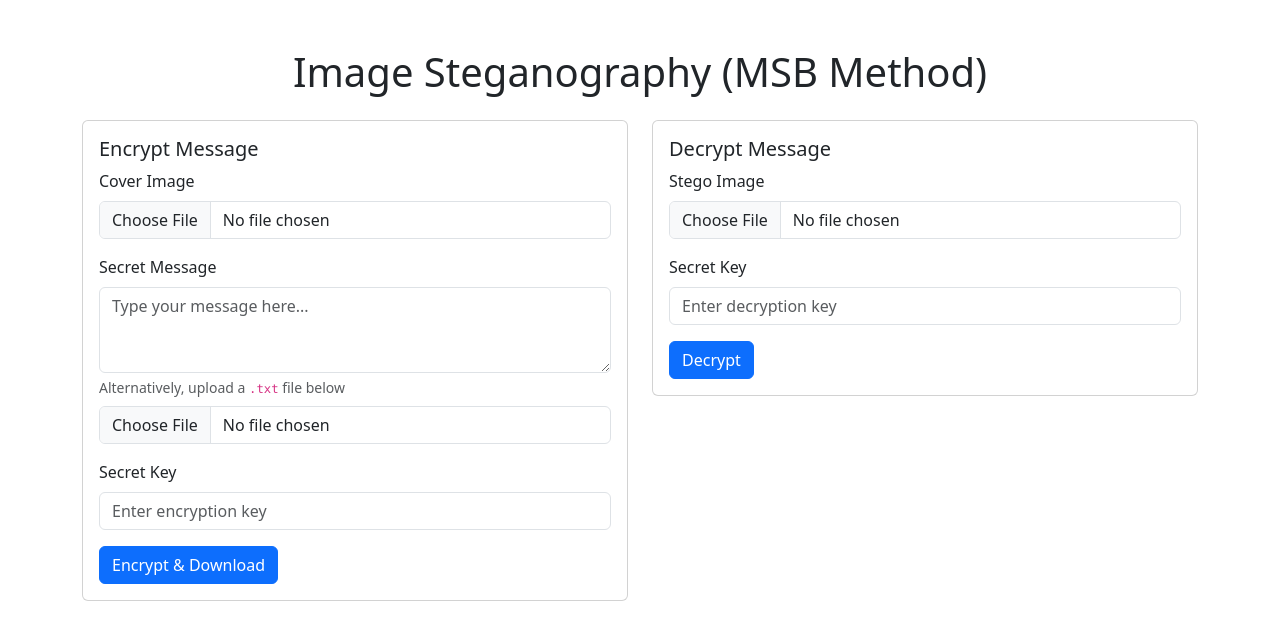
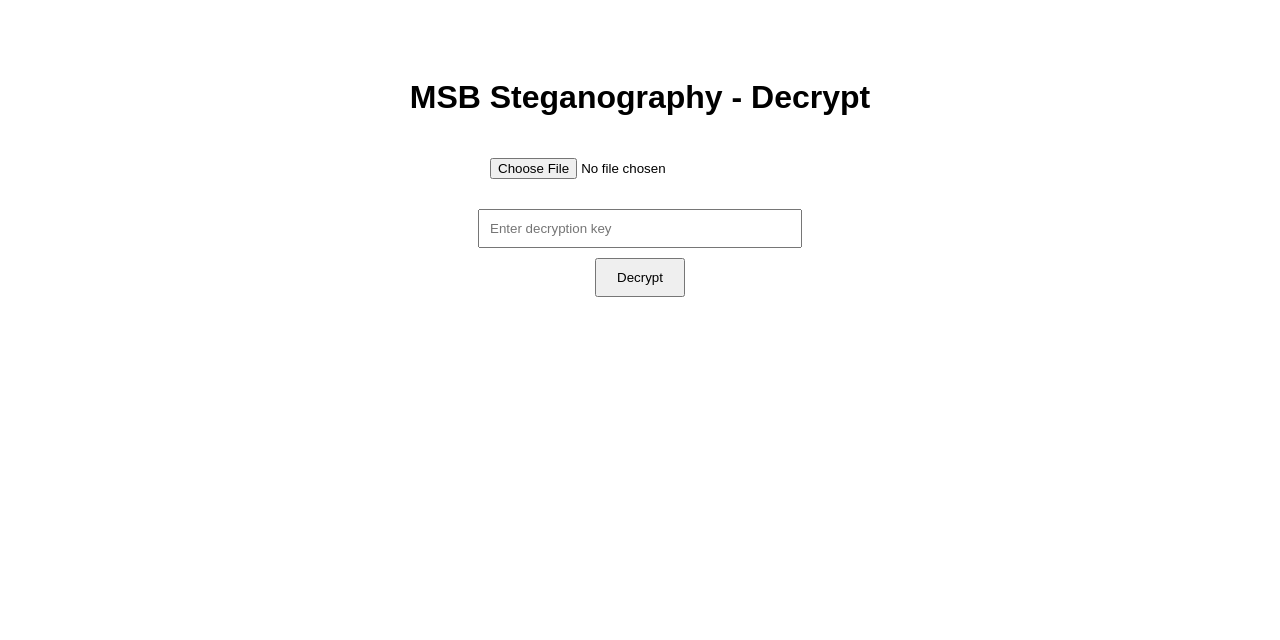
Before and after one commit to Saikiran-Challa/msb_web_stego, a Flask app: page / in a window 1280 px wide. Shown: the top 640 px of the page. Run offline with Flask 3, Linux system fonts and the light colour scheme.

Commit message:
Fixed decryption route and homepage

```diff
--- a/app.py
+++ b/app.py
@@ -1,107 +1,64 @@
-from flask import Flask, render_template, request, send_file, flash, redirect, url_for
+from flask import Flask, render_template, request, redirect, url_for, flash
 from PIL import Image
-import io
-import stego_utils
+import os
 
 app = Flask(__name__)
-# Secret key for flash messages (use a secure random key in production)
-app.secret_key = 'supersecretkey123'
+app.secret_key = "supersecretkey"
 
-@app.route('/')
+def extract_message(image, key):
+    binary_message = ""
+    pixels = image.convert("RGB").load()
+    width, height = image.size
+
+    key_bin = ''.join(format(ord(c), '08b') for c in key)
+    message_bits = ""
+
+    for y in range(height):
+        for x in range(width):
+            r, g, b = pixels[x, y]
+            lsb = r & 1
+            message_bits += str(lsb)
+
+            if len(message_bits) % 8 == 0:
+                byte = message_bits[-8:]
+                if byte == '00000000':  # Null terminator
+                    binary_message = message_bits[:-8]
+                    break
+        else:
+            continue
+        break
+
+    # Convert to characters
+    chars = [binary_message[i:i + 8] for i in range(0, len(binary_message), 8)]
+    message = ''.join([chr(int(b, 2)) for b in chars])
+    return message
+
+@app.route("/")
 def index():
-    # Render the main page with forms for encrypt/decrypt.
-    return render_template('index.html')
+    return render_template("index.html")
 
-@app.route('/encrypt', methods=['POST'])
-def encrypt():
-    # Ensure a cover image was uploaded
-    if 'cover_image' not in request.files:
-        flash("No image file part in request", "danger")
-        return redirect(url_for('index'))
-    file = request.files['cover_image']
-    if file.filename == '':
-        flash("No cover image selected", "danger")
-        return redirect(url_for('index'))
-    # Read the image
+@app.route("/decrypt", methods=["POST"])
+def decrypt():
+    if 'image' not in request.files:
+        flash("No image file uploaded")
+        return redirect(url_for("index"))
+
+    image_file = request.files["image"]
+    key = request.form.get("key", "")
+
+    if not key:
+        flash("Key is required")
+        return redirect(url_for("index"))
+
     try:
-        image = Image.open(file)
-    except Exception:
-        flash("Invalid image file", "danger")
-        return redirect(url_for('index'))
+        image = Image.open(image_file.stream)
+        message = extract_message(image, key)
+        return render_template("index.html", decrypted_message=message)
+    except Exception as e:
+        flash("Error during decryption: " + str(e))
+        return redirect(url_for("index"))
 
-    # Get the secret message: from textarea or .txt file
-    message = request.form.get('secret_message', '')
-    msg_file = request.files.get('message_file')
-    if msg_file and msg_file.filename:
-        # If a .txt file is uploaded, use its contents instead
-        if msg_file.filename.lower().endswith('.txt'):
-            try:
-                message = msg_file.read().decode('utf-8')
-            except Exception:
-                flash("Uploaded text file could not be decoded (use UTF-8)", "danger")
-                return redirect(url_for('index'))
-        else:
-            flash("Message file must be a .txt file", "danger")
-            return redirect(url_for('index'))
-
-    # Ensure a message and key are provided
-    if not message:
-        flash("No message provided for encryption", "danger")
-        return redirect(url_for('index'))
-    key = request.form.get('encrypt_key', '')
-    if not key:
-        flash("Secret key is required", "danger")
-        return redirect(url_for('index'))
-
-    # Perform MSB steganography encoding
-    try:
-        stego_image = stego_utils.encode_image(image, message, key)
-    except Exception as e:
-        flash(f"Error encoding message: {str(e)}", "danger")
-        return redirect(url_for('index'))
-
-    # Send the stego image as a downloadable file (PNG format)
-    img_io = io.BytesIO()
-    stego_image.save(img_io, format='PNG')
-    img_io.seek(0)
-    download_name = f"{file.filename.rsplit('.', 1)[0]}_stego.png"
-    return send_file(img_io, mimetype='image/png', as_attachment=True,
-                     attachment_filename=download_name)
-
-@app.route('/decrypt', methods=['POST'])
-def decrypt():
-    # Ensure a stego image was uploaded
-    if 'stego_image' not in request.files:
-        flash("No image file part in request", "danger")
-        return redirect(url_for('index'))
-    file = request.files['stego_image']
-    if file.filename == '':
-        flash("No stego image selected", "danger")
-        return redirect(url_for('index'))
-    # Read the image
-    try:
-        image = Image.open(file)
-    except Exception:
-        flash("Invalid image file", "danger")
-        return redirect(url_for('index'))
-
-    # Get the secret key for decryption
-    key = request.form.get('decrypt_key', '')
-    if not key:
-        flash("Secret key is required for decryption", "danger")
-        return redirect(url_for('index'))
-
-    # Perform MSB steganography decoding
-    try:
-        message = stego_utils.decode_image(image, key)
-    except Exception as e:
-        flash(f"Error decoding message: {str(e)}", "danger")
-        return redirect(url_for('index'))
-
-    # Render the index page with the extracted message shown
-    return render_template('index.html', decrypted_text=message)
-
-if __name__ == '__main__':
+if __name__ == "__main__":
     import os
     port = int(os.environ.get("PORT", 10000))
     app.run(host="0.0.0.0", port=port)
--- a/templates/index.html
+++ b/templates/index.html
@@ -2,89 +2,38 @@
 <html lang="en">
 <head>
     <meta charset="UTF-8">
-    <title>MSB Image Steganography</title>
-    <!-- Bootstrap CSS from CDN -->
-    <link href="https://cdn.jsdelivr.net/npm/bootstrap@5.3.0/dist/css/bootstrap.min.css"
-          rel="stylesheet"
-          integrity="sha384-..." crossorigin="anonymous">
+    <title>MSB Web Stego</title>
+    <style>
+        body { font-family: Arial; text-align: center; padding: 50px; }
+        form { margin-top: 20px; }
+        input[type="text"], input[type="file"] { padding: 10px; width: 300px; margin: 10px 0; }
+        button { padding: 10px 20px; }
+        .message-box { margin-top: 20px; color: green; font-weight: bold; }
+        .error-box { color: red; }
+    </style>
 </head>
 <body>
-<div class="container mt-5">
-    <h1 class="text-center mb-4">Image Steganography (MSB Method)</h1>
-
-    <!-- Display flash messages -->
-    {% with messages = get_flashed_messages(with_categories=true) %}
+    <h1>MSB Steganography - Decrypt</h1>
+    {% with messages = get_flashed_messages() %}
       {% if messages %}
-        {% for category, message in messages %}
-          <div class="alert alert-{{ category }} alert-dismissible fade show" role="alert">
-            {{ message }}
-            <button type="button" class="btn-close" data-bs-dismiss="alert" aria-label="Close"></button>
-          </div>
-        {% endfor %}
+        <div class="error-box">
+          {% for message in messages %}
+            <p>{{ message }}</p>
+          {% endfor %}
+        </div>
       {% endif %}
     {% endwith %}
 
-    <div class="row">
-        <!-- Encryption Card -->
-        <div class="col-md-6">
-            <div class="card">
-                <div class="card-body">
-                    <h5 class="card-title">Encrypt Message</h5>
-                    <form method="post" action="{{ url_for('encrypt') }}" enctype="multipart/form-data">
-                        <div class="mb-3">
-                            <label for="cover_image" class="form-label">Cover Image</label>
-                            <input type="file" class="form-control" id="cover_image" name="cover_image" accept="image/*" required>
-                        </div>
-                        <div class="mb-3">
-                            <label for="secret_message" class="form-label">Secret Message</label>
-                            <textarea class="form-control" id="secret_message" name="secret_message" rows="3" placeholder="Type your message here..."></textarea>
-                            <div class="form-text">Alternatively, upload a <code>.txt</code> file below</div>
-                            <input type="file" class="form-control mt-2" name="message_file" accept=".txt">
-                        </div>
-                        <div class="mb-3">
-                            <label for="encrypt_key" class="form-label">Secret Key</label>
-                            <input type="text" class="form-control" id="encrypt_key" name="encrypt_key" placeholder="Enter encryption key" required>
-                        </div>
-                        <button type="submit" class="btn btn-primary">Encrypt &amp; Download</button>
-                    </form>
-                </div>
-            </div>
+    <form method="POST" action="/decrypt" enctype="multipart/form-data">
+        <input type="file" name="image" accept="image/*" required><br>
+        <input type="text" name="key" placeholder="Enter decryption key" required><br>
+        <button type="submit">Decrypt</button>
+    </form>
+
+    {% if decrypted_message %}
+        <div class="message-box">
+            <p>Decrypted Message: {{ decrypted_message }}</p>
         </div>
-
-        <!-- Decryption Card -->
-        <div class="col-md-6">
-            <div class="card">
-                <div class="card-body">
-                    <h5 class="card-title">Decrypt Message</h5>
-                    <form method="post" action="{{ url_for('decrypt') }}" enctype="multipart/form-data">
-                        <div class="mb-3">
-                            <label for="stego_image" class="form-label">Stego Image</label>
-                            <input type="file" class="form-control" id="stego_image" name="stego_image" accept="image/*" required>
-                        </div>
-                        <div class="mb-3">
-                            <label for="decrypt_key" class="form-label">Secret Key</label>
-                            <input type="text" class="form-control" id="decrypt_key" name="decrypt_key" placeholder="Enter decryption key" required>
-                        </div>
-                        <button type="submit" class="btn btn-primary">Decrypt</button>
-                    </form>
-                </div>
-            </div>
-        </div>
-    </div>
-
-    <!-- Display extracted message, if any -->
-    {% if decrypted_text %}
-    <div class="card mt-4">
-        <div class="card-body">
-            <h5 class="card-title">Extracted Message</h5>
-            <p class="card-text">{{ decrypted_text }}</p>
-        </div>
-    </div>
     {% endif %}
-</div>
-
-<!-- Bootstrap JS for alert dismiss (optional) -->
-<script src="https://cdn.jsdelivr.net/npm/bootstrap@5.3.0/dist/js/bootstrap.bundle.min.js"
-        integrity="sha384-..." crossorigin="anonymous"></script>
 </body>
 </html>
```
